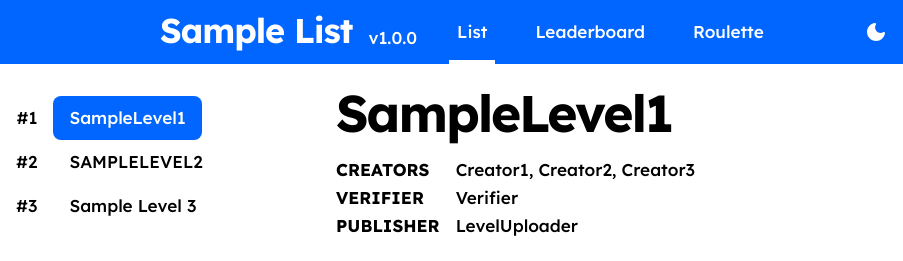
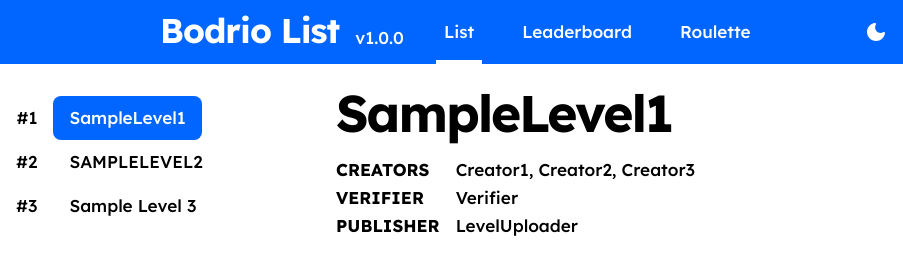
Before and after one commit to viceonpan/damian-demonlist, a plain HTML site: page index.html in a window 1280 px wide. Shown: the top 261 px of the page, 0-903 px from the left. Drawn offline with nearby package versions, Linux system fonts and the light colour scheme.

Commit message:
Update index.html

```diff
--- a/index.html
+++ b/index.html
@@ -3,7 +3,7 @@
     <head>
         <meta charset="UTF-8" />
         <meta name="viewport" content="width=1024" />
-        <title>Your List Name</title>
+        <title>bodriolist / Bodrio Demon List</title>
 
         <!-- Replace your server icon by uploading an image file named "list_icon.png"-->
         <link rel="icon" href="./list_icon.png" />
@@ -37,7 +37,7 @@
     <body id="app">
         <header :class="{ dark: store.dark }">
             <div class="logo">
-                <h2>Sample List</h2>
+                <h2>Bodrio List</h2>
                 <p>v1.0.0</p>
             </div>
             <nav class="nav">
```
